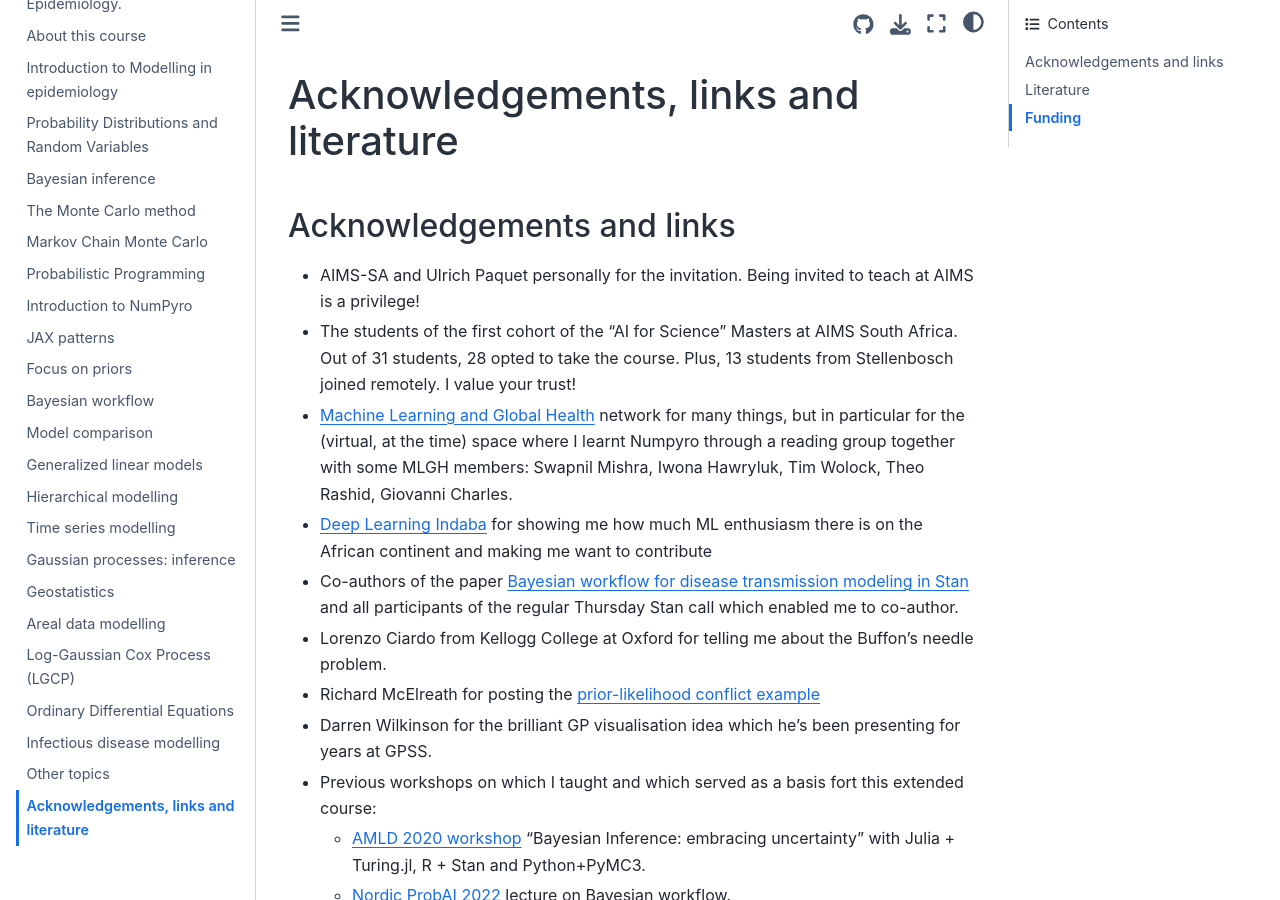
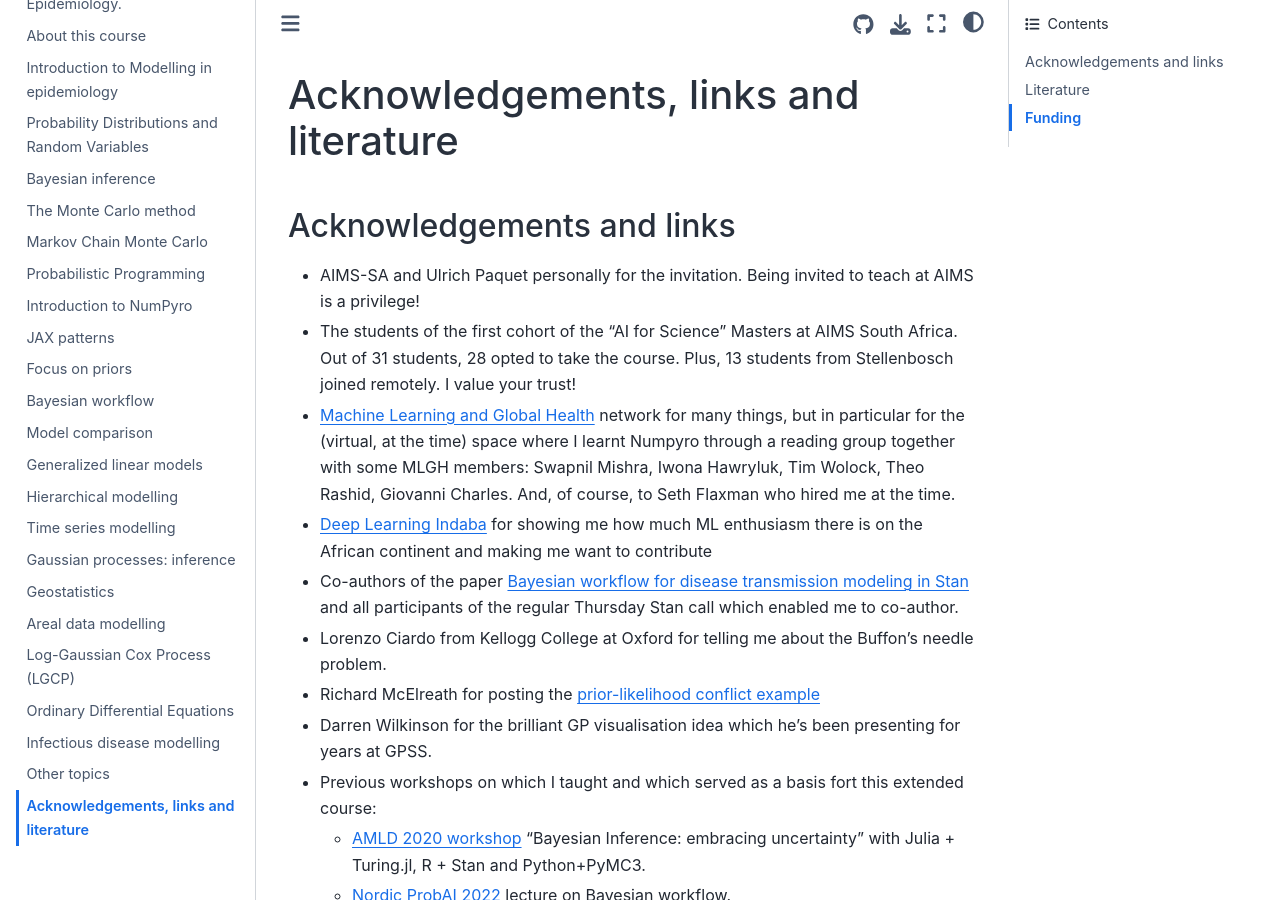
Before and after one commit to elizavetasemenova/prob-epi, a Jupyter Book: the page built from 999_acknowledgements.md, in a window 1280 px wide and 900 px high. Built offline with Jupyter Book 1.0.4 settings and Sphinx 7.4.7 and the Sphinx Book theme 1.1.4, drawn with Linux system fonts in a browser that asks for light colours; pages that are not in the unit, such as notebooks, are missing from menus.

Commit message:
update acknowledgements

```diff
--- a/999_acknowledgements.md
+++ b/999_acknowledgements.md
@@ -3,7 +3,7 @@
 ## Acknowledgements and links
 - AIMS-SA and Ulrich Paquet personally for the invitation. Being invited to teach at AIMS is a privilege!
 - The students of the first cohort of the "AI for Science" Masters at AIMS South Africa. Out of 31 students, 28 opted to take the course. Plus, 13 students from Stellenbosch joined remotely. I value your trust!
-- [Machine Learning and Global Health](mlgh.net/people) network for many things, but in  particular for the (virtual, at the time) space where I learnt Numpyro through a reading group together with some MLGH members: Swapnil Mishra, Iwona Hawryluk, Tim Wolock, Theo Rashid, Giovanni Charles.
+- [Machine Learning and Global Health](mlgh.net/people) network for many things, but in  particular for the (virtual, at the time) space where I learnt Numpyro through a reading group together with some MLGH members: Swapnil Mishra, Iwona Hawryluk, Tim Wolock, Theo Rashid, Giovanni Charles. And, of course, to Seth Flaxman who hired me at the time.
 - [Deep Learning Indaba](https://deeplearningindaba.com/) for showing me how much ML enthusiasm there is on the African continent and making me want to contribute
 - Co-authors of the paper [Bayesian workflow for disease transmission modeling in Stan](https://onlinelibrary.wiley.com/doi/abs/10.1002/sim.9164) and all participants of the regular Thursday Stan call which enabled me to co-author.
 - Lorenzo Ciardo from Kellogg College at Oxford for telling me about the Buffon's needle problem.
```
